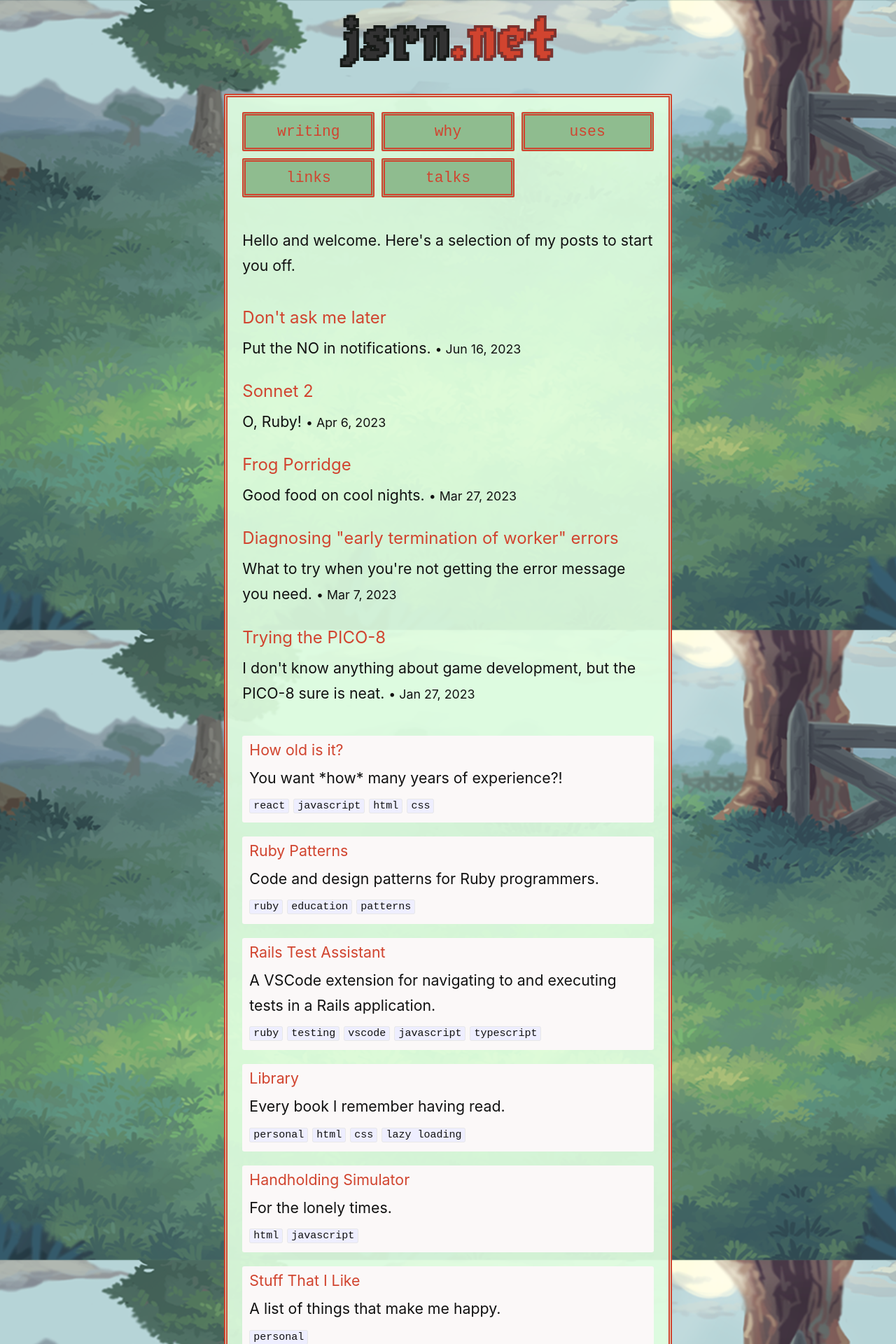
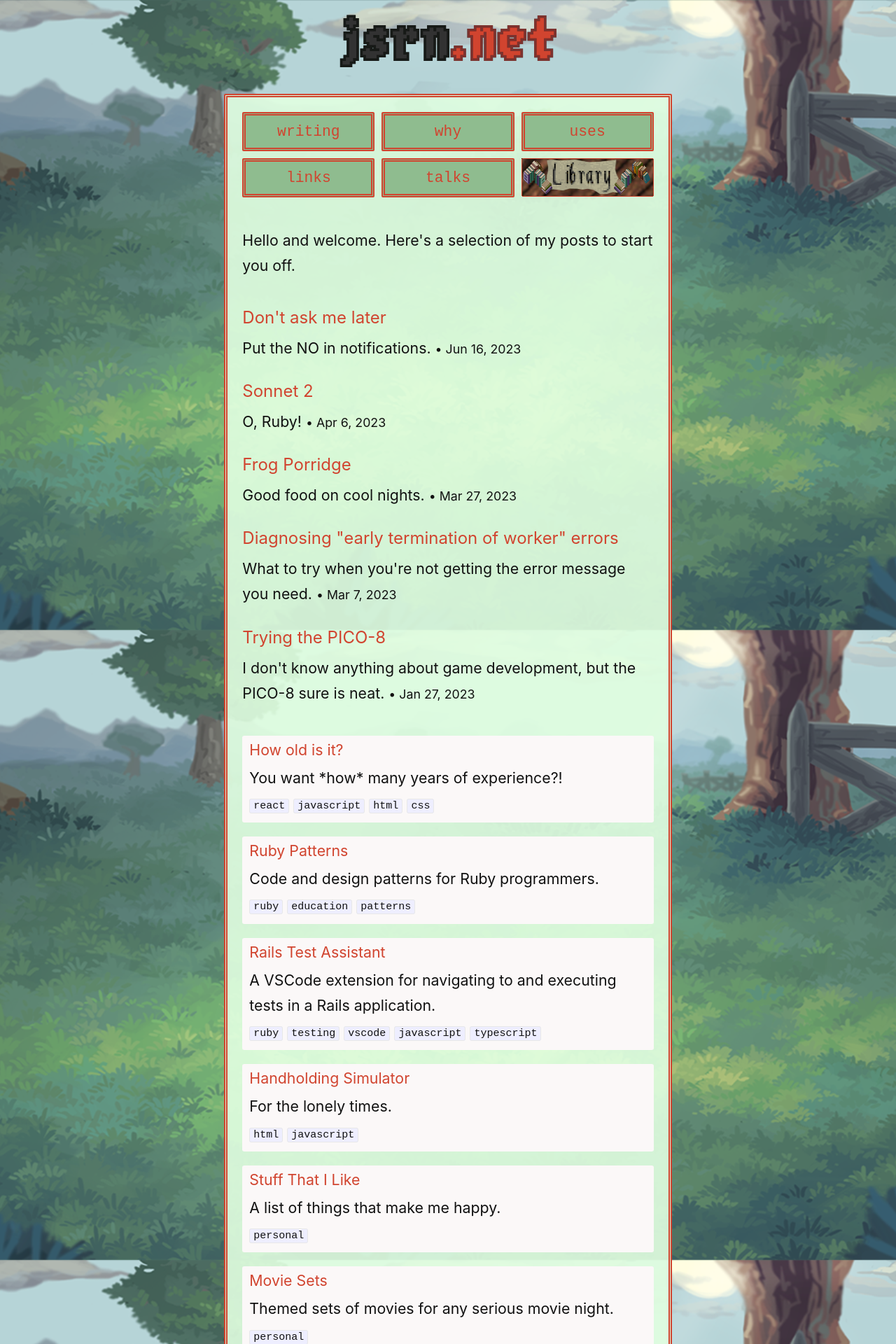
Before and after one commit to jsrn/jsrn.github.io, a Jekyll site: the page built from index.html, in a window 1280 px wide. Shown: the top 1920 px of the page at 70% size. Built offline with Jekyll 4.4.1, drawn with Linux system fonts in a browser that asks for light colours.

Commit message:
moved library up to header

```diff
--- a/_data/projects.yml
+++ b/_data/projects.yml
@@ -2,56 +2,47 @@
   url: /howoldisit
   description: You want *how* many years of experience?!
   tags:
-  - react
-  - javascript
-  - html
-  - css
+    - react
+    - javascript
+    - html
+    - css
 
 - name: Ruby Patterns
   url: https://rubypatterns.dev
   description: Code and design patterns for Ruby programmers.
   tags:
-  - ruby
-  - education
-  - patterns
+    - ruby
+    - education
+    - patterns
 
 - name: Rails Test Assistant
   url: https://github.com/jsrn/rails_test_assistant
   description: A VSCode extension for navigating to and executing tests in a Rails application.
   tags:
-  - ruby
-  - testing
-  - vscode
-  - javascript
-  - typescript
-
-- name: Library
-  url: /library
-  description: Every book I remember having read.
-  tags:
-  - personal
-  - html
-  - css
-  - lazy loading
+    - ruby
+    - testing
+    - vscode
+    - javascript
+    - typescript
 
 - name: Handholding Simulator
   url: https://handholding-simulator.glitch.me
   description: For the lonely times.
   tags:
-  - html
-  - javascript
+    - html
+    - javascript
 
 - name: Stuff That I Like
   url: /stuffthatilike
   description: A list of things that make me happy.
   tags:
-  - personal
+    - personal
 
 - name: Movie Sets
   url: /moviesets
   description: Themed sets of movies for any serious movie night.
   tags:
-  - personal
+    - personal
 
 - name: Zines
   url: /zines
@@ -61,16 +52,16 @@
   url: /sudo
   description: I made a terrible band with my friend Greg.
   tags:
-  - personal
+    - personal
 
 - name: Taste In Ten
   url: /taste-in-ten
   description: Ten songs that I like.
   tags:
-  - personal
+    - personal
 
 - name: Universal Statistics
   url: /universal_statistics
   description: Stats I'd like to know about the Universe.
   tags:
-  - personal
+    - personal
--- a/assets/main.scss
+++ b/assets/main.scss
@@ -14,7 +14,7 @@ a {
 
 body {
   /* Thanks to Niddhogn https://opengameart.org/content/backgrounds-3 */
-	background: url('/assets/images/garden.png');
+  background: url("/assets/images/garden.png");
   background-attachment: fixed;
   background-size: cover;
   background-position: center;
@@ -30,7 +30,7 @@ header {
   margin: 1em auto;
 }
 
-header h1 a{
+header h1 a {
   font-weight: bold;
   display: flex;
   align-items: center;
@@ -46,7 +46,12 @@ header a:visited {
   color: inherit;
 }
 
-h1, h2, h3, h4, h5, h6 {
+h1,
+h2,
+h3,
+h4,
+h5,
+h6 {
   margin-top: 2rem;
 }
 
@@ -127,7 +132,7 @@ img {
   margin-top: 0;
 }
 
-@media only screen and (min-device-width : 320px) and (max-device-width : 480px) {
+@media only screen and (min-device-width: 320px) and (max-device-width: 480px) {
   .main-content-container {
     width: calc(100vw - 20px);
     margin: 0 10px;
@@ -165,7 +170,7 @@ img {
 
 #lightpull:active {
   top: 0;
-	transition: .1s;
+  transition: 0.1s;
 }
 
 .project-container {
@@ -181,7 +186,7 @@ img {
   > a:first-child {
     display: block;
     line-height: 100%;
-		margin-bottom: .5em;
+    margin-bottom: 0.5em;
   }
 
   p:last-of-type {
@@ -194,12 +199,15 @@ section {
 }
 
 @media (prefers-color-scheme: dark) {
-	body, .main-content-container, footer {
+  body,
+  .main-content-container,
+  footer {
     background: #16161d;
     color: #fdfdfd;
   }
 
-	.main-content-container, footer {
+  .main-content-container,
+  footer {
     border-width: 0;
   }
 
@@ -216,7 +224,6 @@ section {
   }
 }
 
-
 .footnotes {
   font-size: 12pt;
 }
@@ -224,8 +231,9 @@ section {
 section.link-box {
   font-family: monospace;
 
-	a {
+  a.text-link {
     @include orange-double-border;
+
     display: inline-block;
     padding: 5px;
     background: darkseagreen;
--- a/index.html
+++ b/index.html
@@ -3,12 +3,15 @@ layout: page
 ---
 
 <section class="link-box">
-  <div style="display: grid; grid-template-columns: 1fr 1fr 1fr; gap: 10px;">
-    <a href="/writing">writing</a>
-    <a href="/why">why</a>
-    <a href="/uses">uses</a>
-    <a href="/links">links</a>
-    <a href="https://jsrn.net/talks">talks</a>
+  <div style="display: grid; grid-template-columns: 1fr 1fr 1fr; gap: 10px">
+    <a href="/writing" class="text-link">writing</a>
+    <a href="/why" class="text-link">why</a>
+    <a href="/uses" class="text-link">uses</a>
+    <a href="/links" class="text-link">links</a>
+    <a href="https://jsrn.net/talks" class="text-link">talks</a>
+    <a href="https://jsrn.net/library"
+      ><img src="assets/images/library.png" alt="Library"
+    /></a>
   </div>
 </section>
 
```
Also changed, not shown: other parts of index.html (+2 -1 lines), assets/images/library.png (added). Lines whose indentation alone changed are shown as unchanged.
